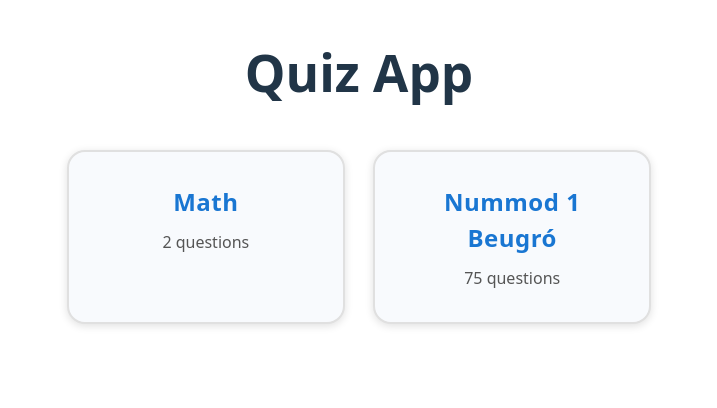
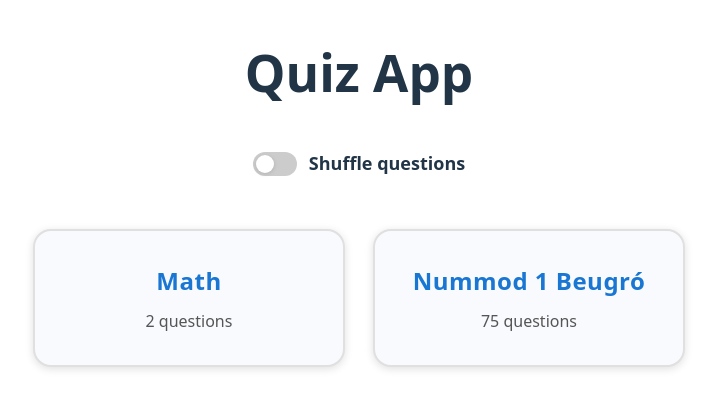
Before and after one commit to Kmiki07/QuizApp, a React (Vite) app: page / in a window 1280 px wide. Shown: the top 408 px of the page, without its empty margins (281-998 px from the left). Built offline with nearby package versions, Linux system fonts and the light colour scheme.

Commit message:
Add shuffle option to quizzes

```diff
--- a/src/App.css
+++ b/src/App.css
@@ -354,3 +354,60 @@
     box-shadow: 0 1px 4px #111a2a;
   }
 }
+
+.shuffle-switch {
+  width: 100%;
+  display: flex;
+  justify-content: center;
+  align-items: center;
+  margin-bottom: 24px;
+}
+.shuffle-switch-label {
+  display: flex;
+  align-items: center;
+  gap: 12px;
+  font-weight: 600;
+  font-size: 18px;
+  cursor: pointer;
+  user-select: none;
+}
+.shuffle-switch-checkbox {
+  display: none;
+}
+.switch-slider {
+  position: relative;
+  width: 44px;
+  height: 24px;
+  background: #ccc;
+  border-radius: 12px;
+  transition: background 0.2s;
+  cursor: pointer;
+  flex-shrink: 0;
+}
+.switch-slider::before {
+  content: '';
+  position: absolute;
+  left: 3px;
+  top: 3px;
+  width: 18px;
+  height: 18px;
+  background: #fff;
+  border-radius: 50%;
+  box-shadow: 0 1px 4px #0002;
+  transition: transform 0.2s, background 0.2s;
+}
+.shuffle-switch-checkbox:checked + .switch-slider {
+  background: #1976d2;
+}
+.shuffle-switch-checkbox:checked + .switch-slider::before {
+  transform: translateX(20px);
+  background: #fff;
+}
+@media (prefers-color-scheme: dark) {
+  .switch-slider {
+    background: #444b5a;
+  }
+  .shuffle-switch-checkbox:checked + .switch-slider {
+    background: #90caf9;
+  }
+}
--- a/src/App.tsx
+++ b/src/App.tsx
@@ -3,6 +3,15 @@ import './App.css'
 import { subjects } from './quizData'
 import MultipleChoiceQuiz from './MultipleChoiceQuiz'
 import FlashcardQuiz from './FlashcardQuiz'
+
+function shuffleArray<T>(array: T[]): T[] {
+  const arr = [...array];
+  for (let i = arr.length - 1; i > 0; i--) {
+    const j = Math.floor(Math.random() * (i + 1));
+    [arr[i], arr[j]] = [arr[j], arr[i]];
+  }
+  return arr;
+}
 
 function App() {
   const [selectedSubject, setSelectedSubject] = useState<number | null>(null)
@@ -11,8 +20,10 @@ function App() {
   const [autoAdvance, setAutoAdvance] = useState(true)
   const [results, setResults] = useState<number[]>([])
   const [showResults, setShowResults] = useState(false)
+  const [shuffle, setShuffle] = useState(false)
+  const [shuffledQuestions, setShuffledQuestions] = useState<any[]>([])
   const subject = selectedSubject !== null ? subjects[selectedSubject] : null;
-  const quiz = subject ? subject.questions[currentQuizIdx] : null
+  const quiz = subject ? (shuffle ? shuffledQuestions[currentQuizIdx] : subject.questions[currentQuizIdx]) : null
 
   const handleNext = () => {
     if (!subject) return
@@ -40,6 +51,11 @@ function App() {
     setInQuiz(true)
     setResults([])
     setShowResults(false)
+    if (shuffle) {
+      setShuffledQuestions(shuffleArray(subjects[idx].questions))
+    } else {
+      setShuffledQuestions([])
+    }
   }
 
   const handleBackToMenu = () => {
@@ -72,6 +88,19 @@ function App() {
             justifyContent: 'center',
             marginTop: 32,
           }}>
+            {/* Shuffle Switch */}
+            <div className="shuffle-switch">
+              <label className="shuffle-switch-label">
+                <input
+                  type="checkbox"
+                  checked={shuffle}
+                  onChange={e => setShuffle(e.target.checked)}
+                  className="shuffle-switch-checkbox"
+                />
+                <span className="switch-slider" />
+                Shuffle questions
+              </label>
+            </div>
             {subjects.map((s, idx) => (
               <div
                 key={s.name}
```
Also changed, not shown: 1 other file (tests, documents, lock files or other folders).
